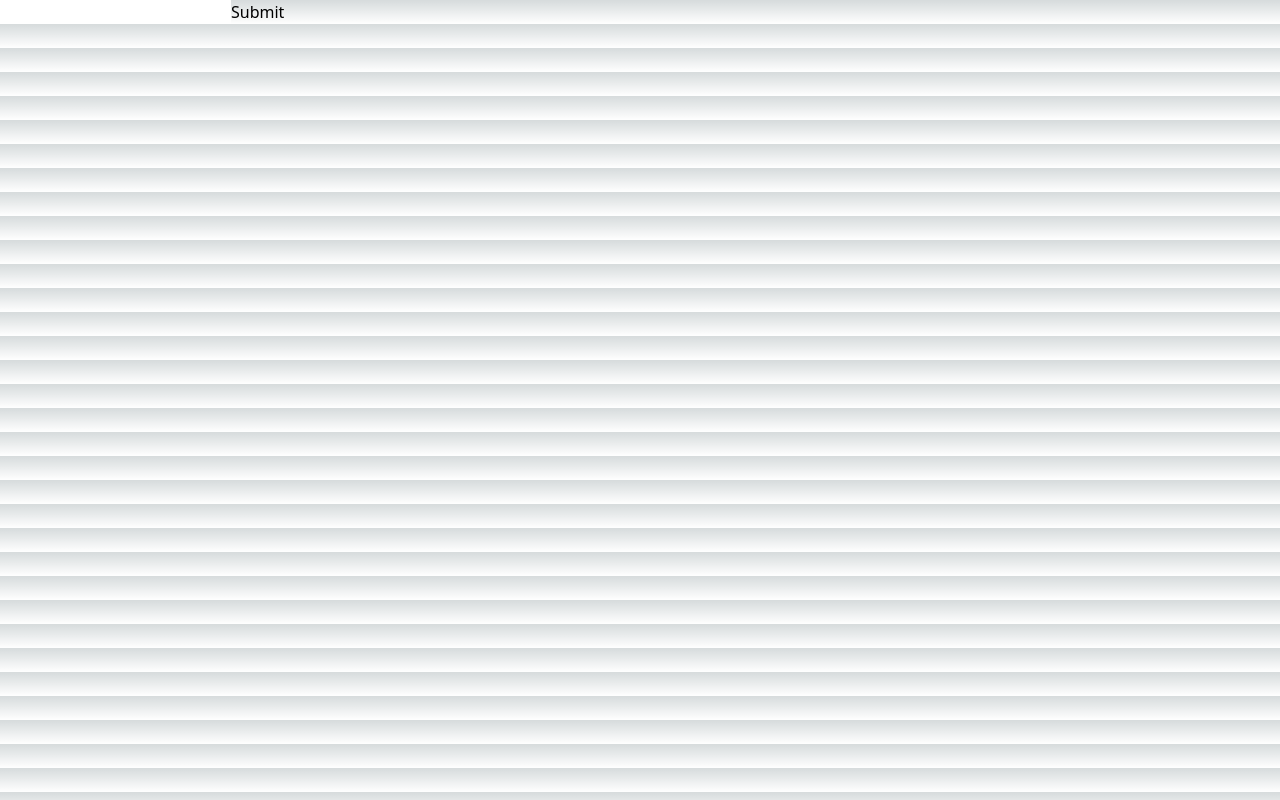
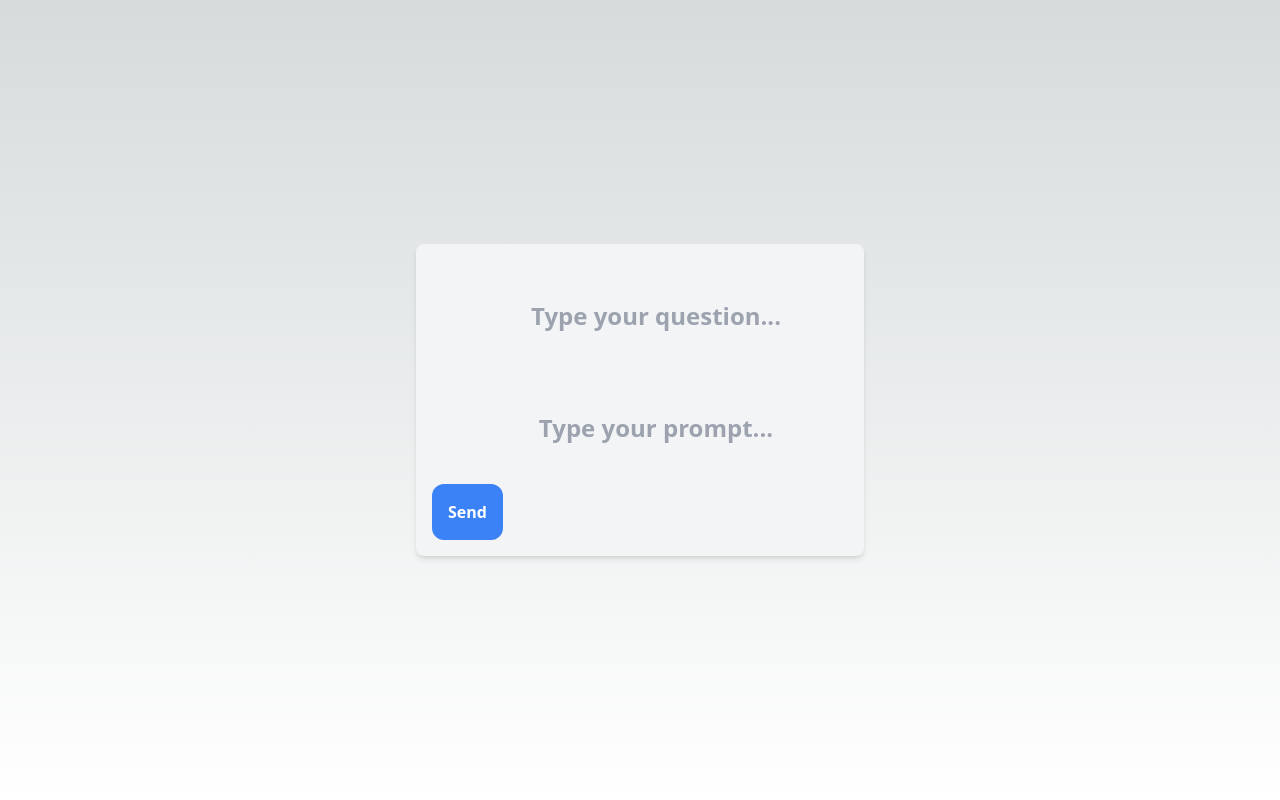
Before and after one commit to anuragts/study-buddy, a Next.js app: page / in a window 1280 px wide. Built offline with nearby package versions, Linux system fonts and the light colour scheme.

Commit message:
feat : ui

```diff
--- a/package.json
+++ b/package.json
@@ -13,6 +13,7 @@
     "@types/react": "18.2.7",
     "@types/react-dom": "18.2.4",
     "autoprefixer": "10.4.14",
+    "axios": "^1.4.0",
     "dotenv": "^16.0.3",
     "next": "13.4.4",
     "openai": "^3.2.1",
--- a/src/pages/index.tsx
+++ b/src/pages/index.tsx
@@ -1,5 +1,6 @@
 import { Inter } from "next/font/google";
 import { useState } from "react";
+import axios from "axios";
 
 const inter = Inter({ subsets: ["latin"] });
 
@@ -7,24 +8,55 @@ export default function Home() {
   const [question, setQuestion] = useState<string>("");
   const [prompt, setPrompt] = useState<string>("");
   const [data, setData] = useState<string>("");
+  const [loading, setLoading] = useState<boolean>(false);
 
-  const handleSubmit = (e: React.FormEvent<HTMLFormElement>) => {};
+  const handleSubmit = async (e: React.FormEvent<HTMLFormElement>) => {
+    e.preventDefault();
+    setLoading(true);
+    try {
+      const response = await axios.post("/api/get", { question, prompt });
+      let data = response.data;
+      console.log(data);
+      setData(data);
+      setLoading(false);
+    } catch (error) {
+      console.log(error);
+      setLoading(false);
+    }
+  };
 
   return (
-    <>
-      <main>
-        <div>
+    <main className="flex justify-center items-center h-screen">
+    <div className="max-w-md bg-gray-100 rounded-lg p-4 shadow-md">
       <form onSubmit={handleSubmit}>
         <input
+          className="p-5 m-5 text-2xl font-bold text-center bg-gray-100 rounded-xl text-black focus:outline-none"
+          type="text"
+          autoComplete="off"
+          value={question}
+          onChange={(event) => setQuestion(event.target.value)}
+          placeholder="Type your question..."
+        />
+        <input
+          className="p-5 m-5 text-2xl font-bold text-center bg-gray-100 rounded-xl text-black focus:outline-none"
           type="text"
           autoComplete="off"
           value={prompt}
           onChange={(event) => setPrompt(event.target.value)}
+          placeholder="Type your prompt..."
         />
-            <button type="submit">Submit</button>
+        <button className="p-4 bg-blue-500 text-white font-bold rounded-xl" type="submit">
+          Send
+        </button>
       </form>
+
+      {loading ? (
+        <div className="text-center mt-4">Loading...</div>
+      ) : (
+        <div>{data}</div>
+      )}
     </div>
   </main>
-    </>
+
   );
 }
```
Also changed, not shown: 1 other file (tests, documents, lock files or other folders). Lines whose indentation alone changed are shown as unchanged.
